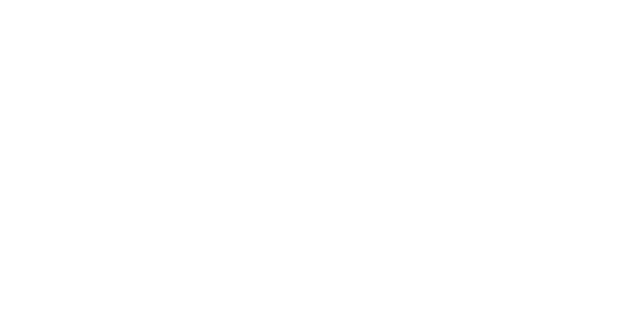
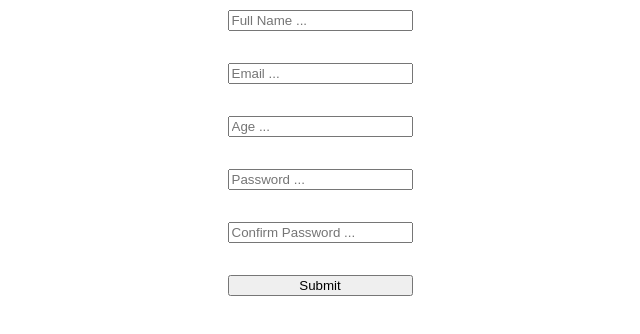
Before and after one commit to Alesso2805/react-course, a JavaScript app: page / in a window 1280 px wide. Shown: the top 334 px of the page, without its empty margins (320-960 px from the left). Built offline with nearby package versions, Linux system fonts and the light colour scheme; the HTML template or start-up script is replaced by a standard one.

Commit message:
episode 11: learned react-hook-form and yup for requirements in forms

```diff
--- a/package.json
+++ b/package.json
@@ -3,13 +3,16 @@
   "version": "0.1.0",
   "private": true,
   "dependencies": {
+    "@hookform/resolvers": "^3.9.0",
     "@testing-library/jest-dom": "^5.17.0",
     "@testing-library/react": "^13.4.0",
     "@testing-library/user-event": "^13.5.0",
     "react": "^18.3.1",
     "react-dom": "^18.3.1",
+    "react-hook-form": "^7.52.1",
     "react-scripts": "5.0.1",
-    "web-vitals": "^2.1.4"
+    "web-vitals": "^2.1.4",
+    "yup": "^1.4.0"
   },
   "scripts": {
     "start": "react-scripts start",
--- a/src/App.css
+++ b/src/App.css
@@ -1,38 +1,40 @@
 .App {
-  text-align: center;
+  display: flex;
+  align-items: center;
+  flex-direction: column;
+  width: 100vw;
+  font-family: Arial, Helvetica, sans-serif;
+  margin-top: 10px;
 }
 
-.App-logo {
-  height: 40vmin;
-  pointer-events: none;
+body {
+  margin: 0;
+  padding: 0;
 }
 
-@media (prefers-reduced-motion: no-preference) {
-  .App-logo {
-    animation: App-logo-spin infinite 20s linear;
-  }
+.addTask {
+  height: 30vh;
+  background-color: dodgerblue;
+  width: 100%;
+  display: flex;
+  justify-content: center;
+  align-items: center;
 }
 
-.App-header {
-  background-color: #282c34;
-  min-height: 100vh;
+.list {
+  height: auto;
+  width: 100%;
+  display: flex;
+  align-items: center;
+  padding-top: 50px;
+  flex-direction: column;
+}
+
+form {
   display: flex;
   flex-direction: column;
-  align-items: center;
-  justify-content: center;
-  font-size: calc(10px + 2vmin);
-  color: white;
 }
 
-.App-link {
-  color: #61dafb;
+p {
+  color: red;
 }
-
-@keyframes App-logo-spin {
-  from {
-    transform: rotate(0deg);
-  }
-  to {
-    transform: rotate(360deg);
-  }
-}
--- a/src/App.js
+++ b/src/App.js
@@ -1,8 +1,11 @@
 import './App.css';
+import {Form} from "./components/Form";
 
 function App() {
   return (
-    <div className="App"></div>
+    <div className="App">
+      <Form></Form>
+    </div>
   );
 }
 
--- /dev/null
+++ b/src/components/Form.js
@@ -0,0 +1,38 @@
+import {useForm} from 'react-hook-form';
+import { yupResolver } from '@hookform/resolvers/yup';
+import * as yup from 'yup';
+import {Schema} from "yup";
+
+export const Form = () => {
+    const schema = yup.object().shape({
+        fullName: yup.string().required("your full name is required!!!"),
+        email: yup.string().email().required("your email is required!!!"),
+        age: yup.number().positive().integer().min(18).required("your age is required!!!"),
+        password: yup.string().min(4).max(20).required("your password is required!!!"),
+        confirmPassword: yup.string().oneOf([yup.ref("password"), null], "Passwords don't match").required("you must confirm your password!!!"),
+    });
+
+    const {register, handleSubmit, formState: {errors}} = useForm({
+        resolver: yupResolver(schema)
+    });
+
+    const onSubmit = (data) => {
+        console.log(data);
+    }
+
+    return (
+        <form onSubmit={handleSubmit(onSubmit)}>
+            <input type="text" placeholder="Full Name ..." {...register("fullName")} />
+            <p>{errors.fullName?.message}</p>
+            <input type="text" placeholder="Email ..." {...register("email")}/>
+            <p>{errors.email?.message}</p>
+            <input type="number" placeholder="Age ..." {...register("age")}/>
+            <p>{errors.age?.message}</p>
+            <input type="password" placeholder="Password ..." {...register("password")}/>
+            <p>{errors.password?.message}</p>
+            <input type="password" placeholder="Confirm Password ..." {...register("confirmPassword")}/>
+            <p>{errors.confirmPassword?.message}</p>
+            <input type="submit"/>
+        </form>
+    )
+}
```
Also changed, not shown: 1 other file (tests, documents, lock files or other folders).
